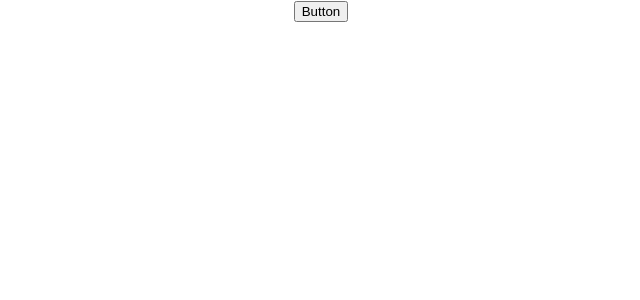
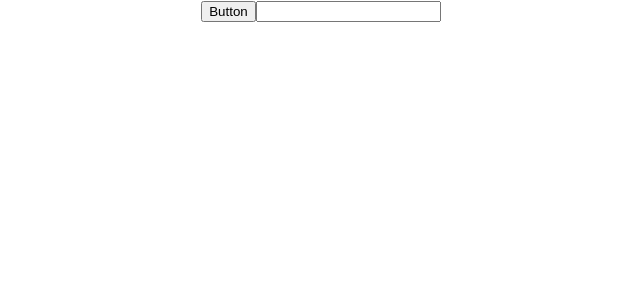
Before and after one commit to Mariya-Litvin/tweets-cards, a React (Create React App) app: page / in a window 1280 px wide. Shown: the top 300 px of the page, without its empty margins (319-959 px from the left). Built offline with nearby package versions, Linux system fonts and the light colour scheme.

Commit message:
update: App.jsx

```diff
--- a/src/App.jsx
+++ b/src/App.jsx
@@ -4,6 +4,7 @@ function App() {
   return (
     <div className="App">
       <button type="button">Button</button>
+      <input type="email" name="email" />
     </div>
   );
 }
```
